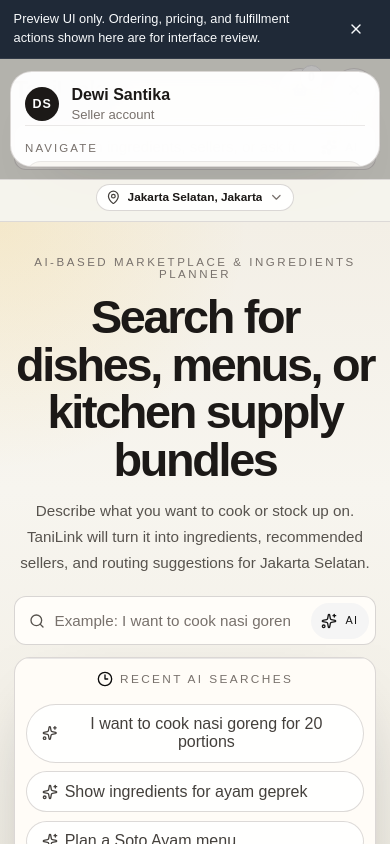
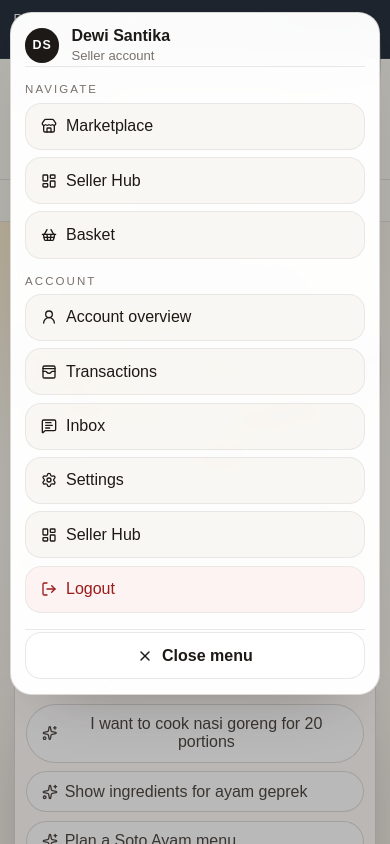
Before and after one commit to outrowed/tanilink, a React (Vite) app: page / in a window 390 px wide. Both pictures are taken after a click on the button 354 px from the left and 90 px from the top of the page. Shown: the top 844 px of the page. Built offline with nearby package versions, Linux system fonts and the light colour scheme.

Commit message:
fix: cramped hamburger menu

```diff
--- a/src/components/layout/AppNavbar.module.css
+++ b/src/components/layout/AppNavbar.module.css
@@ -407,28 +407,32 @@
 .mobileDrawerBackdrop {
   position: fixed;
   inset: 0;
-  z-index: 59;
+  z-index: 79;
   border: 0;
   background: rgba(28, 25, 23, 0.3);
+  cursor: pointer;
 }
 
 .mobileDrawerPanel {
   position: fixed;
   top: 1rem;
   right: 0.85rem;
-  bottom: 1rem;
-  z-index: 60;
+  z-index: 80;
   display: flex;
   flex-direction: column;
   gap: 1rem;
   width: min(22rem, calc(100vw - 1.7rem));
+  height: auto;
+  max-height: calc(100dvh - 2rem);
   padding: 1rem;
   border: 1px solid rgba(214, 211, 209, 0.88);
   border-radius: 1.35rem;
   background: rgba(255, 255, 255, 0.98);
   box-shadow: 0 28px 60px -42px rgba(28, 25, 23, 0.45);
   backdrop-filter: blur(18px);
+  box-sizing: border-box;
   overflow-y: auto;
+  overscroll-behavior: contain;
 }
 
 .mobileDrawerHeader {
@@ -461,6 +465,14 @@
   gap: 0.45rem;
 }
 
+.mobileDrawerFooter {
+  display: flex;
+  flex-direction: column;
+  gap: 0.5rem;
+  padding-top: 0.15rem;
+  border-top: 1px solid rgba(231, 229, 228, 0.88);
+}
+
 .mobileDrawerLabel {
   margin: 0;
   font-size: 0.72rem;
@@ -470,7 +482,8 @@
 }
 
 .mobileDrawerItem,
-.mobileDrawerLogout {
+.mobileDrawerLogout,
+.mobileDrawerClose {
   appearance: none;
   display: inline-flex;
   align-items: center;
@@ -491,6 +504,12 @@
 .mobileDrawerLogout {
   color: #991b1b;
   background: rgba(254, 242, 242, 0.92);
+}
+
+.mobileDrawerClose {
+  justify-content: center;
+  font-weight: 600;
+  background: rgba(255, 255, 255, 0.92);
 }
 
 .profileMenuList {
@@ -582,8 +601,9 @@
   .mobileDrawerPanel {
     top: 0.75rem;
     right: 0.6rem;
-    bottom: 0.75rem;
     width: calc(100vw - 1.2rem);
+    height: auto;
+    max-height: calc(100dvh - 1.5rem);
     padding: 0.9rem;
   }
 
--- a/src/components/layout/AppNavbar.tsx
+++ b/src/components/layout/AppNavbar.tsx
@@ -1,4 +1,5 @@
 import { useEffect, useRef, useState } from "react"
+import { createPortal } from "react-dom"
 import {
   ChevronDown,
   LayoutDashboard,
@@ -21,6 +22,8 @@
 import { Badge } from "@/components/ui/badge"
 import { cn } from "@/lib/utils"
 import styles from "@/components/layout/AppNavbar.module.css"
+
+const MOBILE_DRAWER_ID = "mobile-navigation-drawer"
 
 function AppNavbar() {
   const { itemCount } = useBasket()
@@ -105,6 +108,102 @@
     logout()
     navigate("/auth", { replace: true })
   }
+
+  const mobileDrawerOverlay =
+    isMobileDrawerOpen && typeof document !== "undefined"
+      ? createPortal(
+          <>
+            <button
+              aria-label="Close navigation menu"
+              className={styles.mobileDrawerBackdrop}
+              onClick={() => setIsMobileDrawerOpen(false)}
+              type="button"
+            />
+
+            <div
+              aria-label="Navigation menu"
+              aria-modal="true"
+              className={styles.mobileDrawerPanel}
+              id={MOBILE_DRAWER_ID}
+              role="dialog"
+            >
+              <div className={styles.mobileDrawerHeader}>
+                <div className={styles.mobileDrawerIdentity}>
+                  <span className={styles.profileAvatar}>{avatarContent}</span>
+                  <div>
+                    <p className={styles.mobileDrawerTitle}>{profileTitle}</p>
+                    <p className={styles.mobileDrawerMeta}>{profileMeta}</p>
+                  </div>
+                </div>
+              </div>
+
+              <div className={styles.mobileDrawerSection}>
+                <p className={styles.mobileDrawerLabel}>Navigate</p>
+                <Link
+                  className={styles.mobileDrawerItem}
+                  onClick={() => setIsMobileDrawerOpen(false)}
+                  to="/marketplace"
+                >
+                  <Store className={styles.smallIcon} />
+                  <span>Marketplace</span>
+                </Link>
+                {isSeller ? (
+                  <Link
+                    className={styles.mobileDrawerItem}
+                    onClick={() => setIsMobileDrawerOpen(false)}
+                    to="/seller"
+                  >
+                    <LayoutDashboard className={styles.smallIcon} />
+                    <span>Seller Hub</span>
+                  </Link>
+                ) : null}
+                <Link
+                  className={styles.mobileDrawerItem}
+                  onClick={() => setIsMobileDrawerOpen(false)}
+                  to="/basket"
+                >
+                  <ShoppingBasket className={styles.smallIcon} />
+                  <span>Basket</span>
+                </Link>
+              </div>
+
+              <div className={styles.mobileDrawerSection}>
+                <p className={styles.mobileDrawerLabel}>Account</p>
+                {profileLinks.map((item) => {
+                  const Icon = item.icon
+
+                  return (
+                    <Link
+                      className={styles.mobileDrawerItem}
+                      key={item.to}
+                      onClick={() => setIsMobileDrawerOpen(false)}
+                      to={item.to}
+                    >
+                      <Icon className={styles.smallIcon} />
+                      <span>{item.label}</span>
+                    </Link>
+                  )
+                })}
+
+                {isAuthenticated ? (
+                  <button className={styles.mobileDrawerLogout} onClick={handleLogout} type="button">
+                    <LogOut className={styles.smallIcon} />
+                    <span>Logout</span>
+                  </button>
+                ) : null}
+              </div>
+
+              <div className={styles.mobileDrawerFooter}>
+                <button className={styles.mobileDrawerClose} onClick={() => setIsMobileDrawerOpen(false)} type="button">
+                  <X className={styles.smallIcon} />
+                  <span>Close menu</span>
+                </button>
+              </div>
+            </div>
+          </>,
+          document.body
+        )
+      : null
 
   return (
     <div className={styles.stickyShell}>
@@ -228,16 +327,8 @@
                 </Link>
 
                 <div className={styles.mobileDrawerWrap}>
-                  {isMobileDrawerOpen ? (
-                    <button
-                      aria-label="Close navigation menu"
-                      className={styles.mobileDrawerBackdrop}
-                      onClick={() => setIsMobileDrawerOpen(false)}
-                      type="button"
-                    />
-                  ) : null}
-
                   <button
+                    aria-controls={isMobileDrawerOpen ? MOBILE_DRAWER_ID : undefined}
                     aria-expanded={isMobileDrawerOpen}
                     aria-haspopup="menu"
                     aria-label={isMobileDrawerOpen ? "Close navigation menu" : "Open navigation menu"}
@@ -247,76 +338,6 @@
                   >
                     {isMobileDrawerOpen ? <X className={styles.smallIcon} /> : <Menu className={styles.smallIcon} />}
                   </button>
-
-                  {isMobileDrawerOpen ? (
-                    <div className={styles.mobileDrawerPanel}>
-                      <div className={styles.mobileDrawerHeader}>
-                        <div className={styles.mobileDrawerIdentity}>
-                          <span className={styles.profileAvatar}>{avatarContent}</span>
-                          <div>
-                            <p className={styles.mobileDrawerTitle}>{profileTitle}</p>
-                            <p className={styles.mobileDrawerMeta}>{profileMeta}</p>
-                          </div>
-                        </div>
-                      </div>
-
-                      <div className={styles.mobileDrawerSection}>
-                        <p className={styles.mobileDrawerLabel}>Navigate</p>
-                        <Link
-                          className={styles.mobileDrawerItem}
-                          onClick={() => setIsMobileDrawerOpen(false)}
-                          to="/marketplace"
-                        >
-                          <Store className={styles.smallIcon} />
-                          <span>Marketplace</span>
-                        </Link>
-                        {isSeller ? (
-                          <Link
-                            className={styles.mobileDrawerItem}
-                            onClick={() => setIsMobileDrawerOpen(false)}
-                            to="/seller"
-                          >
-                            <LayoutDashboard className={styles.smallIcon} />
-                            <span>Seller Hub</span>
-                          </Link>
-                        ) : null}
-                        <Link
-                          className={styles.mobileDrawerItem}
-                          onClick={() => setIsMobileDrawerOpen(false)}
-                          to="/basket"
-                        >
-                          <ShoppingBasket className={styles.smallIcon} />
-                          <span>Basket</span>
-                        </Link>
-                      </div>
-
-                      <div className={styles.mobileDrawerSection}>
-                        <p className={styles.mobileDrawerLabel}>Account</p>
-                        {profileLinks.map((item) => {
-                          const Icon = item.icon
-
-                          return (
-                            <Link
-                              className={styles.mobileDrawerItem}
-                              key={item.to}
-                              onClick={() => setIsMobileDrawerOpen(false)}
-                              to={item.to}
-                            >
-                              <Icon className={styles.smallIcon} />
-                              <span>{item.label}</span>
-                            </Link>
-                          )
-                        })}
-
-                        {isAuthenticated ? (
-                          <button className={styles.mobileDrawerLogout} onClick={handleLogout} type="button">
-                            <LogOut className={styles.smallIcon} />
-                            <span>Logout</span>
-                          </button>
-                        ) : null}
-                      </div>
-                    </div>
-                  ) : null}
                 </div>
               </div>
             </div>
@@ -329,6 +350,7 @@
       <div className={styles.locationShelf}>
         <FloatingLocationSwitcher />
       </div>
+      {mobileDrawerOverlay}
     </div>
   )
 }
```
Also changed, not shown: 1 other file (tests, documents, lock files or other folders).
